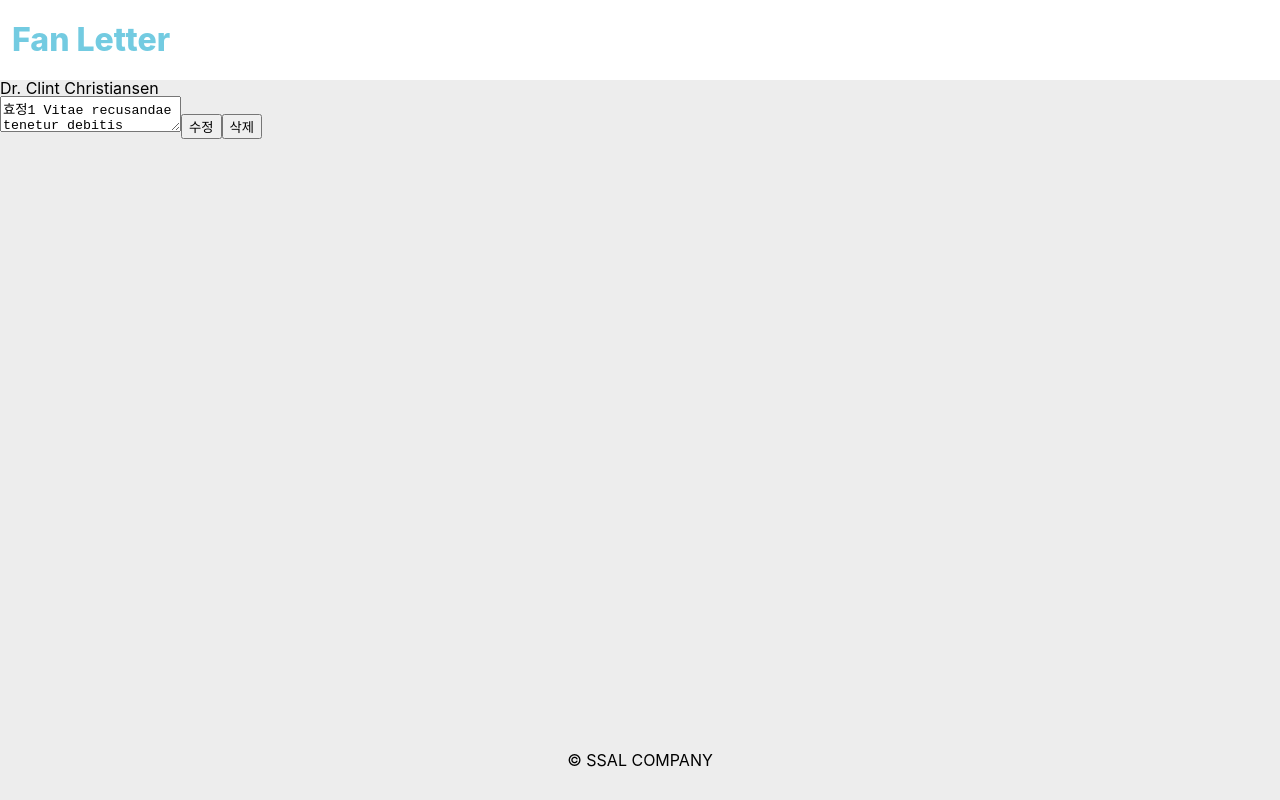
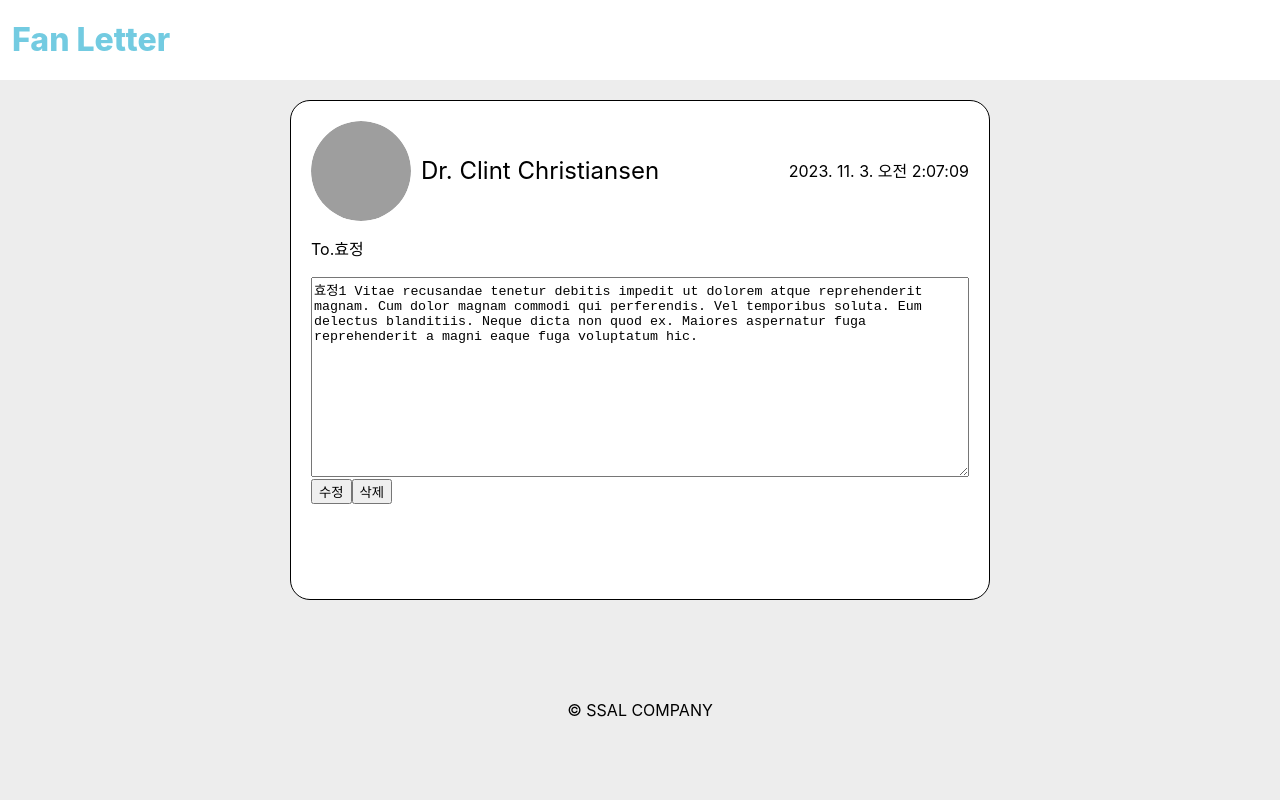
Before and after one commit to brownrice0916/fan-letter-site, a React (Create React App) app: page /fanletterDetail/1 in a window 1280 px wide. Built offline with nearby package versions, Linux system fonts and the light colour scheme; grey boxes are pictures that could not be loaded.

Commit message:
add style to fanletter_detail

```diff
--- /dev/null
+++ b/src/components/Avatar.jsx
@@ -0,0 +1,31 @@
+import React from "react";
+import styled from "styled-components";
+
+export const StyledAvatar = styled.div`
+  width: 100px;
+  height: 100px;
+  border-radius: 100%;
+  overflow: hidden;
+  img {
+    width: 100%;
+    height: 100%;
+    border-radius: 50%;
+  }
+`;
+
+const Avatar = ({ fanLetter }) => {
+  return (
+    <StyledAvatar>
+      <img
+        src={
+          fanLetter.avatar
+            ? fanLetter.avatar
+            : `../../assets/basic_profile.jpeg`
+        }
+        alt={fanLetter.nickname}
+      />
+    </StyledAvatar>
+  );
+};
+
+export default Avatar;
--- /dev/null
+++ b/src/components/CustomButton.jsx
@@ -0,0 +1,34 @@
+import React from "react";
+import styled from "styled-components";
+
+export const StyledButton = styled.button`
+  cursor: pointer;
+  background-color: #4dccc6;
+  background-image: linear-gradient(315deg, #4dccc6 0%, #96e4df 74%);
+  line-height: 42px;
+  padding: 0;
+  border: none;
+  overflow: hidden;
+  border-radius: 5px;
+  :hover {
+    background-color: #89d8d3;
+    background-image: linear-gradient(315deg, #89d8d3 0%, #03c8a8 74%);
+  }
+  span {
+    padding: 2px 20px;
+    position: relative;
+    display: block;
+    width: 100%;
+    height: 100%;
+  }
+`;
+
+const CustomButton = ({ name }) => {
+  return (
+    <StyledButton className="submit_btn" type="submit">
+      <span>{name}</span>
+    </StyledButton>
+  );
+};
+
+export default CustomButton;
--- a/src/components/Layout.jsx
+++ b/src/components/Layout.jsx
@@ -28,12 +28,9 @@ const StyledFooter = styled.footer`
   /* background-color: orange; */
   padding: 12px;
   display: flex;
+  margin-top: 50px;
   align-items: center;
   justify-content: center;
-  position: absolute;
-  bottom: 0;
-  left: 50%;
-  transform: translateX(-50%);
 `;
 
 const Layout = ({ children, setSelectedMember }) => {
--- a/src/pages/FanLetter/FanLetter.jsx
+++ b/src/pages/FanLetter/FanLetter.jsx
@@ -8,8 +8,10 @@ import {
   StyledMemberCard,
   StyledFanLetterWrap,
   StyledFanPage,
+  StyledButton,
 } from "./FanLetter.styled";
-import { v4 as uuidv4 } from "uuid";
+import Avatar from "components/Avatar";
+import CustomButton from "components/CustomButton";
 
 const FanLetter = ({
   artists,
@@ -48,7 +50,7 @@ const FanLetter = ({
               nickname,
               content,
               writedTo: selectedMember.name,
-              createdAt: new Date().toISOString(),
+              createdAt: new Date(),
             },
           ],
         };
@@ -84,7 +86,9 @@ const FanLetter = ({
                 // selectMember(member);
               }}
             >
-              <img src={member.img} alt={member.name} />
+              <div>
+                <img src={member.img} alt={member.name} />
+              </div>
               {member.name}
             </StyledMemberCard>
           ))}
@@ -95,16 +99,16 @@ const FanLetter = ({
           handleSubmit(e);
         }}
       >
-        <div>
+        <div className="inputWrap">
           <label>닉네임:</label>
           <input type="text" name="nickname" />
         </div>
-        <div>
+        <div className="inputWrap">
           <label>내용:</label>
           <textarea type="content" name="content" />
         </div>
         <div>
-          {currentArtist.length > 0 && (
+          {currentArtist && (
             <p>
               누구에게 보내실 건가요?{" "}
               <span>
@@ -129,7 +133,9 @@ const FanLetter = ({
             </p>
           )}
         </div>
-        <input type="submit" value="등록" />
+        <div className="btn_wrap">
+          <CustomButton name="팬레터 등록" />
+        </div>
       </StyledForm>
       <StyledFanLetterWrap>
         {selectedMember &&
@@ -139,19 +145,12 @@ const FanLetter = ({
             .map((fanLetter) => (
               <StyledFanLetterCard key={fanLetter.id}>
                 <Link to={`/fanletterDetail/${fanLetter.id}`}>
-                  <div className="imgWrap">
-                    <img
-                      src={
-                        fanLetter.avatar
-                          ? fanLetter.avatar
-                          : `../../assets/basic_profile.jpeg`
-                      }
-                      alt={fanLetter.nickname}
-                    />
-                  </div>
+                  <Avatar fanLetter={fanLetter}></Avatar>
                   <div className="contents">
                     <h3>{fanLetter.nickname}</h3>
-                    <p>{fanLetter.createdAt.toLocaleString("ko-KR")}</p>
+                    <p>
+                      {new Date(fanLetter.createdAt).toLocaleString("ko-KR")}
+                    </p>
                     <p>{fanLetter.content}</p>
                   </div>
                 </Link>
--- a/src/pages/FanLetter/FanLetter.styled.js
+++ b/src/pages/FanLetter/FanLetter.styled.js
@@ -23,6 +23,7 @@ export const StyledIntro = styled.section`
 
 export const StyledMembers = styled.div`
   display: flex;
+  margin-top: 20px;
   > ul {
     display: flex;
     text-align: center;
@@ -36,19 +37,22 @@ export const StyledMembers = styled.div`
 export const StyledMemberCard = styled.li`
   width: 100px;
   height: 150px;
-  border-radius: 100%;
 
   box-sizing: initial;
 
   cursor: pointer;
   overflow: hidden;
   margin: 10px;
-  img {
+  > div {
     width: 100px;
     height: 100px;
     border-radius: 100%;
+    overflow: hidden;
     border: ${(props) =>
       props.$isSelected ? "5px solid Yellow" : "5px solid #ededed"};
+  }
+  img {
+    width: 100%;
   }
 `;
 
@@ -57,17 +61,51 @@ export const StyledForm = styled.form`
   //text-align: center;
   padding: 20px;
   background-color: #ededed;
-
   width: 500px;
   margin: 0 auto;
   margin-top: 20px;
   margin-bottom: 30px;
   border-radius: 10px;
-  > div {
+  position: relative;
+  .inputWrap {
     margin-bottom: 20px;
+    display: flex;
+    justify-content: space-between;
+    label {
+      flex: 1;
+    }
+    input,
+    textarea {
+      flex: 3;
+    }
   }
   > input[type="submit"] {
     cursor: pointer;
+  }
+  .btn_wrap {
+    display: flex;
+    flex-direction: row-reverse;
+  }
+`;
+
+export const StyledButton = styled.button`
+  cursor: pointer;
+  background-color: #4dccc6;
+  background-image: linear-gradient(315deg, #4dccc6 0%, #96e4df 74%);
+  line-height: 42px;
+  padding: 0;
+  border: none;
+  padding: 2px 20px;
+  border-radius: 5px;
+  :hover {
+    background-color: #89d8d3;
+    background-image: linear-gradient(315deg, #89d8d3 0%, #03c8a8 74%);
+  }
+  span {
+    position: relative;
+    display: block;
+    width: 100%;
+    height: 100%;
   }
 `;
 
--- a/src/pages/FanLetterDetail.jsx
+++ b/src/pages/FanLetterDetail/FanLetterDetail.jsx
@@ -1,5 +1,10 @@
 import React, { useState } from "react";
 import { useParams, useNavigate } from "react-router-dom";
+import {
+  StyledFanLetterDetailCard,
+  StyledFanLetterDetailContainer,
+} from "./FanLetterDetail.styled";
+import Avatar from "components/Avatar";
 
 const FanLetterDetail = ({ artists, setArtists, currentArtist }) => {
   const params = useParams();
@@ -51,9 +56,18 @@ const FanLetterDetail = ({ artists, setArtists, currentArtist }) => {
   };
 
   return (
-    <>
-      <div>{currentLetter.nickname}</div>
+    <StyledFanLetterDetailContainer>
+      <StyledFanLetterDetailCard>
+        <div className="writer_wrap">
+          <div>
+            <Avatar fanLetter={currentLetter} />
+            <span>{currentLetter.nickname}</span>
+          </div>
+          <p>{new Date(currentLetter.createdAt).toLocaleString("ko-KR")}</p>
+        </div>
+        <p className="writed_to">To.{currentLetter.writedTo}</p>
         <textarea
+          className="text_area"
           value={letterContent}
           type="content"
           name="content"
@@ -61,9 +75,12 @@ const FanLetterDetail = ({ artists, setArtists, currentArtist }) => {
             setLetterContent(event.target.value);
           }}
         ></textarea>
+        <div className="btn_wrap">
           <button onClick={handleEdit}>수정</button>
           <button onClick={handleDelete}>삭제</button>
-    </>
+        </div>
+      </StyledFanLetterDetailCard>
+    </StyledFanLetterDetailContainer>
   );
 };
 
--- /dev/null
+++ b/src/pages/FanLetterDetail/FanLetterDetail.styled.js
@@ -0,0 +1,41 @@
+import styled from "styled-components";
+
+export const StyledFanLetterDetailContainer = styled.section`
+  display: flex;
+  justify-content: center;
+  align-items: center;
+  padding: 20px;
+
+  //position: relative;
+`;
+
+export const StyledFanLetterDetailCard = styled.div`
+  min-height: 500px;
+  min-width: 700px;
+  padding: 20px;
+  //transform: translateY(-50%);
+  background-color: #fff;
+  border: 1px solid black;
+  border-radius: 20px;
+  .writer_wrap {
+    display: flex;
+    justify-content: space-between;
+    align-items: center;
+    > div {
+      display: flex;
+      align-items: center;
+      > span {
+        margin-left: 10px;
+        font-size: 1.5rem;
+      }
+    }
+  }
+  .writed_to {
+    margin-top: 20px;
+    margin-bottom: 20px;
+  }
+  .text_area {
+    width: 100%;
+    height: 200px;
+  }
+`;
--- a/src/shared/Router.js
+++ b/src/shared/Router.js
@@ -3,7 +3,7 @@ import { BrowserRouter, Route, Routes } from "react-router-dom";
 import Layout from "../components/Layout";
 import Home from "../pages/Home";
 import FanLetter from "../pages/FanLetter/FanLetter";
-import FanLetterDetail from "../pages/FanLetterDetail";
+import FanLetterDetail from "../pages/FanLetterDetail/FanLetterDetail";
 import { datas } from "./artists";
 
 const Router = () => {
```
Lines whose indentation alone changed are shown as unchanged.
